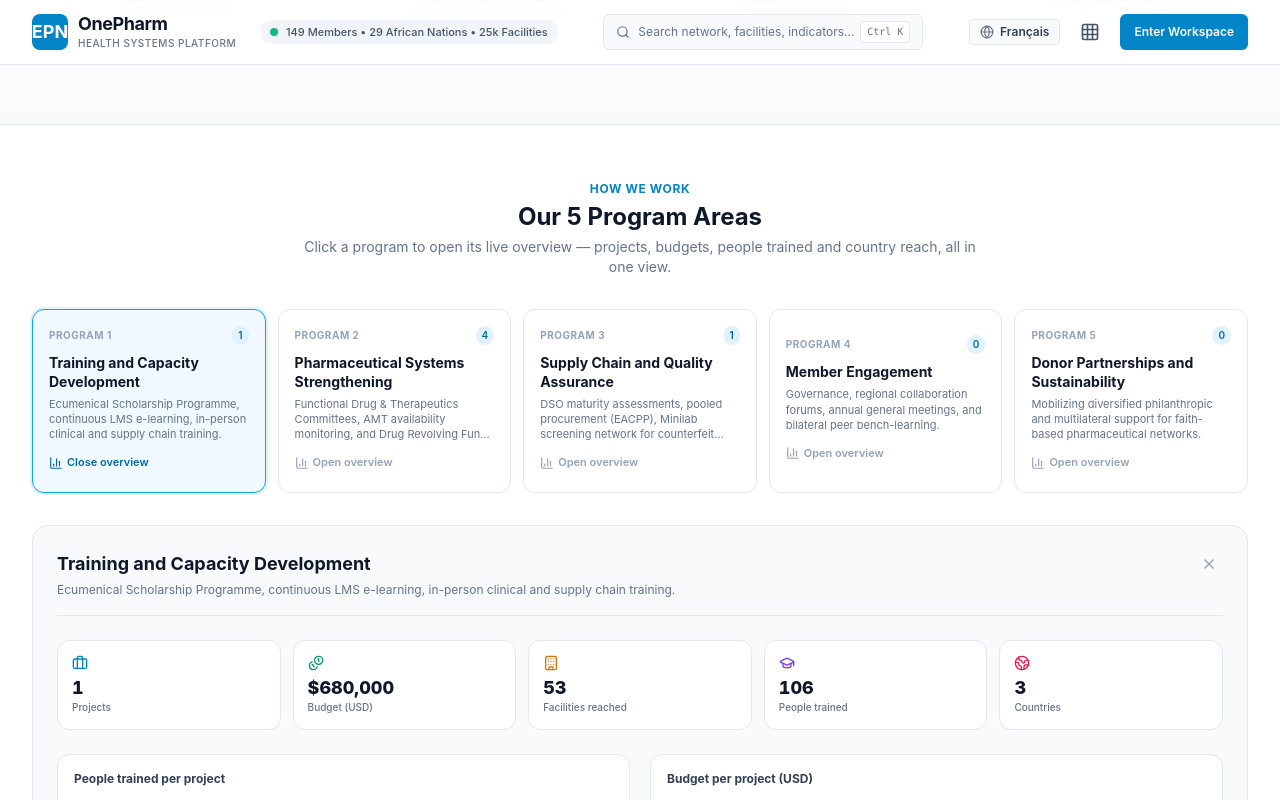
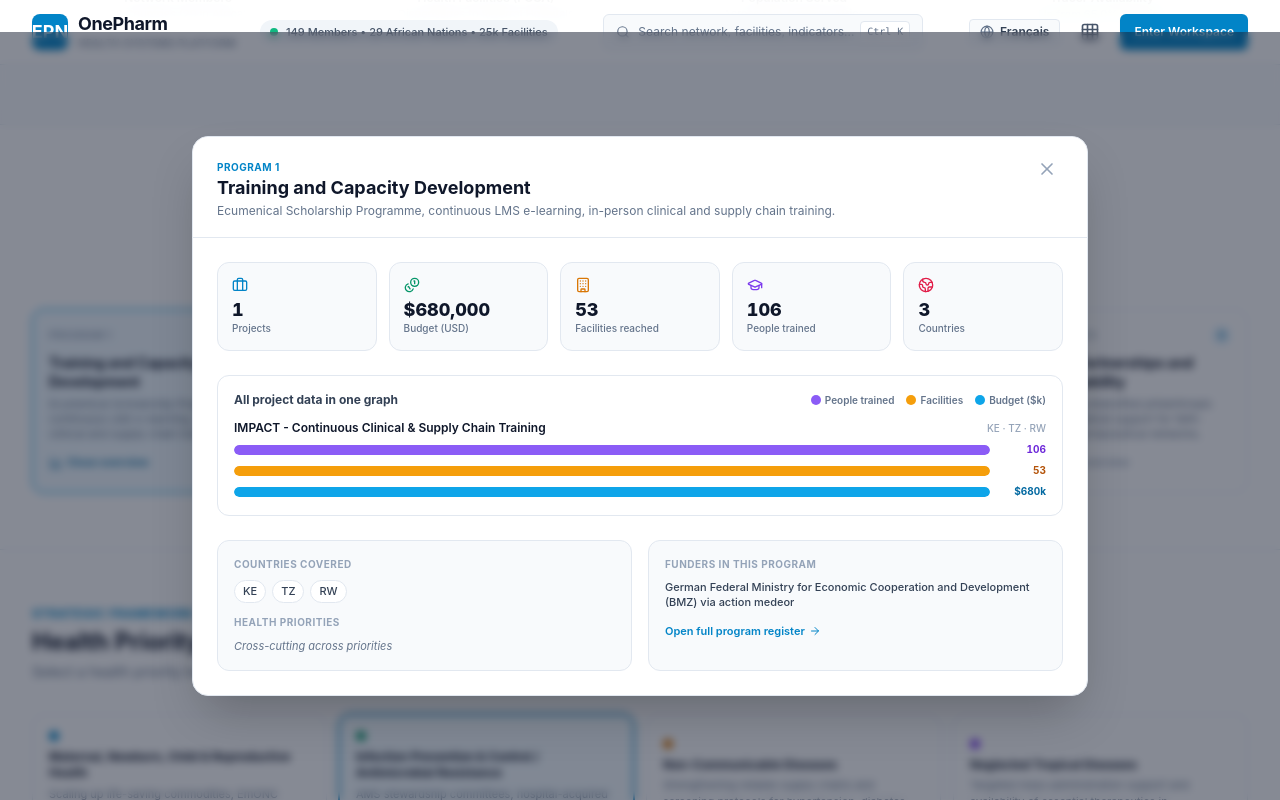
Before and after one commit to Kairos2025/epn-onepharm, a Next.js app in the folder apps/web/: page / in a window 1280 px wide. Both pictures are taken after a click on the button 148 px from the left and 1076 px from the top of the page. Shown: the part 676-1476 px from the top of the page. Built offline with nearby package versions, Linux system fonts and the light colour scheme.

Commit message:
feat(web): program cards open a modal window with combined all-data graph
- Per project: people trained, facilities and budget bars in one chart with legend
- Countries, health priorities and funders inside the modal; backdrop click closes

```diff
--- a/apps/web/src/app/page.tsx
+++ b/apps/web/src/app/page.tsx
@@ -196,7 +196,7 @@
             })}
           </div>
 
-          {/* Expanded program overview panel with graphs */}
+          {/* Program modal window: opens on card click, shows combined graph with all data */}
           {(() => {
             const program = STRATEGIC_PROGRAMMES_2021_2025.find(p => p.code === openProgram);
             if (!program) return null;
@@ -208,10 +208,10 @@
               countries: new Set(projects.flatMap(p => p.countries))
             };
             const maxTrained = Math.max(...projects.map(p => p.healthWorkersTrained), 1);
+            const maxFacilities = Math.max(...projects.map(p => p.facilitiesCount), 1);
             const maxBudget = Math.max(...projects.map(p => p.budget), 1);
-            const priorityName = (code?: string) =>
-              code ? HEALTH_PRIORITIES.find(h => h.code === code)?.name : null;
             const funders = Array.from(new Set(projects.map(p => p.funder)));
+            const priorities = Array.from(new Set(projects.map(p => PROJECT_PRIORITY_MAP[p.code]).filter(Boolean))) as string[];
 
             const kpiTiles = [
               { label: locale === 'en' ? 'Projects' : 'Projets', value: String(projects.length), icon: Briefcase, color: 'text-sky-600' },
@@ -222,28 +222,39 @@
             ];
 
             return (
-              <div className="rounded-2xl border border-slate-200 bg-slate-50 p-5 sm:p-6 space-y-6">
-                {/* Panel header */}
-                <div className="flex items-start justify-between gap-4 pb-4 border-b border-slate-200">
+              <div
+                className="fixed inset-0 z-50 bg-slate-900/50 backdrop-blur-sm flex items-center justify-center p-4"
+                onClick={() => setOpenProgram(null)}
+              >
+                <div
+                  className="w-full max-w-4xl bg-white rounded-2xl shadow-2xl border border-slate-200 max-h-[88vh] overflow-y-auto"
+                  onClick={e => e.stopPropagation()}
+                >
+                  {/* Modal header */}
+                  <div className="sticky top-0 bg-white/95 backdrop-blur border-b border-slate-200 px-6 py-4 flex items-start justify-between gap-4 z-10">
                     <div>
-                    <h3 className="text-lg font-bold text-slate-900">{program.name}</h3>
+                      <span className="text-[10px] font-bold uppercase tracking-wider text-sky-600">
+                        {locale === 'en' ? `Program ${program.sortOrder}` : `Programme ${program.sortOrder}`}
+                      </span>
+                      <h3 className="text-lg font-bold text-slate-900 leading-tight">{program.name}</h3>
                       <p className="text-xs text-slate-500 mt-0.5 max-w-2xl leading-relaxed">{program.description}</p>
                     </div>
                     <button
                       onClick={() => setOpenProgram(null)}
-                    className="p-1.5 rounded-md text-slate-400 hover:text-slate-600 hover:bg-white shrink-0"
+                      className="p-1.5 rounded-md text-slate-400 hover:text-slate-600 hover:bg-slate-100 shrink-0"
                       aria-label="Close program overview"
                     >
-                    <X className="w-4 h-4" />
+                      <X className="w-5 h-5" />
                     </button>
                   </div>
 
+                  <div className="p-6 space-y-6">
                     {/* KPI tiles */}
                     <div className="grid grid-cols-2 sm:grid-cols-3 lg:grid-cols-5 gap-3">
                       {kpiTiles.map(tile => {
                         const Icon = tile.icon;
                         return (
-                      <div key={tile.label} className="bg-white rounded-xl border border-slate-200 p-3.5">
+                          <div key={tile.label} className="bg-slate-50 rounded-xl border border-slate-200 p-3.5">
                             <Icon className={`w-4 h-4 ${tile.color}`} />
                             <p className="mt-1.5 text-lg font-extrabold text-slate-900 tabular-nums leading-tight">{tile.value}</p>
                             <p className="text-[10px] text-slate-500 font-medium">{tile.label}</p>
@@ -252,71 +263,71 @@
                       })}
                     </div>
 
-                {/* Graphs: people trained + budget per project */}
-                <div className="grid gap-5 lg:grid-cols-2">
-                  <div className="bg-white rounded-xl border border-slate-200 p-4">
-                    <p className="text-xs font-bold text-slate-700 mb-3">
-                      {locale === 'en' ? 'People trained per project' : 'Personnes formées par projet'}
+                    {/* Combined graph: all project metrics in one view */}
+                    <div className="rounded-xl border border-slate-200 p-4">
+                      <div className="flex items-center justify-between mb-3 flex-wrap gap-2">
+                        <p className="text-xs font-bold text-slate-700">
+                          {locale === 'en' ? 'All project data in one graph' : 'Toutes les données des projets en un graphique'}
                         </p>
-                    <div className="space-y-2.5">
+                        {/* Legend */}
+                        <div className="flex items-center gap-3 text-[10px] font-semibold text-slate-500">
+                          <span className="inline-flex items-center gap-1"><span className="w-2.5 h-2.5 rounded-full bg-violet-500" />{locale === 'en' ? 'People trained' : 'Formées'}</span>
+                          <span className="inline-flex items-center gap-1"><span className="w-2.5 h-2.5 rounded-full bg-amber-500" />{locale === 'en' ? 'Facilities' : 'Établissements'}</span>
+                          <span className="inline-flex items-center gap-1"><span className="w-2.5 h-2.5 rounded-full bg-sky-500" />Budget ($k)</span>
+                        </div>
+                      </div>
+
+                      <div className="space-y-4">
                         {projects.map(p => (
-                        <div key={p.code} className="flex items-center gap-2.5">
-                          <span className="w-28 shrink-0 text-[11px] font-medium text-slate-600 truncate" title={p.name}>
-                            {p.name.split('(')[0]}
+                          <div key={p.code} className="pb-3 border-b border-slate-100 last:border-0 last:pb-0">
+                            <div className="flex items-center justify-between gap-2 mb-1.5">
+                              <span className="text-xs font-semibold text-slate-900 truncate" title={p.name}>
+                                {p.name.split('(')[0].trim()}
                               </span>
-                          <div className="flex-1 h-3.5 rounded-full bg-slate-100 overflow-hidden">
-                            <div
-                              className="h-full rounded-full bg-violet-500"
-                              style={{ width: `${(p.healthWorkersTrained / maxTrained) * 100}%` }}
-                            />
+                              <span className="text-[10px] font-medium text-slate-400 shrink-0">{p.countries.join(' · ')}</span>
                             </div>
-                          <span className="w-10 text-right text-[11px] font-bold text-slate-900 tabular-nums">
-                            {p.healthWorkersTrained}
-                          </span>
+                            <div className="space-y-1.5">
+                              {/* People trained */}
+                              <div className="flex items-center gap-2">
+                                <div className="flex-1 h-2.5 rounded-full bg-slate-100 overflow-hidden">
+                                  <div className="h-full rounded-full bg-violet-500" style={{ width: `${(p.healthWorkersTrained / maxTrained) * 100}%` }} />
+                                </div>
+                                <span className="w-12 text-right text-[10px] font-bold text-violet-700 tabular-nums">{p.healthWorkersTrained}</span>
+                              </div>
+                              {/* Facilities */}
+                              <div className="flex items-center gap-2">
+                                <div className="flex-1 h-2.5 rounded-full bg-slate-100 overflow-hidden">
+                                  <div className="h-full rounded-full bg-amber-500" style={{ width: `${(p.facilitiesCount / maxFacilities) * 100}%` }} />
+                                </div>
+                                <span className="w-12 text-right text-[10px] font-bold text-amber-700 tabular-nums">{p.facilitiesCount}</span>
+                              </div>
+                              {/* Budget */}
+                              <div className="flex items-center gap-2">
+                                <div className="flex-1 h-2.5 rounded-full bg-slate-100 overflow-hidden">
+                                  <div className="h-full rounded-full bg-sky-500" style={{ width: `${(p.budget / maxBudget) * 100}%` }} />
+                                </div>
+                                <span className="w-12 text-right text-[10px] font-bold text-sky-700 tabular-nums">${Math.round(p.budget / 1000)}k</span>
+                              </div>
+                            </div>
                           </div>
                         ))}
                         {projects.length === 0 && (
                           <p className="text-xs text-slate-400 italic">
-                          {locale === 'en' ? 'No projects registered yet.' : 'Aucun projet enregistré.'}
+                            {locale === 'en' ? 'No projects registered in this program yet.' : 'Aucun projet enregistré dans ce programme.'}
                           </p>
                         )}
                       </div>
                     </div>
 
-                  <div className="bg-white rounded-xl border border-slate-200 p-4">
-                    <p className="text-xs font-bold text-slate-700 mb-3">
-                      {locale === 'en' ? 'Budget per project (USD)' : 'Budget par projet (USD)'}
-                    </p>
-                    <div className="space-y-2.5">
-                      {projects.map(p => (
-                        <div key={p.code} className="flex items-center gap-2.5">
-                          <span className="w-28 shrink-0 text-[11px] font-medium text-slate-600 truncate" title={p.name}>
-                            {p.name.split('(')[0]}
-                          </span>
-                          <div className="flex-1 h-3.5 rounded-full bg-slate-100 overflow-hidden">
-                            <div
-                              className="h-full rounded-full bg-sky-500"
-                              style={{ width: `${(p.budget / maxBudget) * 100}%` }}
-                            />
-                          </div>
-                          <span className="w-16 text-right text-[11px] font-bold text-slate-900 tabular-nums">
-                            ${Math.round(p.budget / 1000)}k
-                          </span>
-                        </div>
-                      ))}
-                    </div>
-                  </div>
-                </div>
-
-                {/* Countries, funders, priority areas and register link */}
+                    {/* Countries, priorities, funders + register link */}
                     <div className="grid gap-4 md:grid-cols-2">
-                  <div className="bg-white rounded-xl border border-slate-200 p-4">
+                      <div className="rounded-xl border border-slate-200 bg-slate-50 p-4">
                         <p className="text-[10px] font-bold uppercase tracking-wider text-slate-400 mb-2">
                           {locale === 'en' ? 'Countries covered' : 'Pays couverts'}
                         </p>
                         <div className="flex flex-wrap gap-1.5">
                           {totals.countries.size > 0 ? Array.from(totals.countries).map(c => (
-                        <span key={c} className="px-2 py-0.5 rounded-full bg-slate-100 text-[11px] font-medium text-slate-700">
+                            <span key={c} className="px-2 py-0.5 rounded-full bg-white border border-slate-200 text-[11px] font-medium text-slate-700">
                               {c}
                             </span>
                           )) : (
@@ -327,26 +338,23 @@
                           {locale === 'en' ? 'Health priorities' : 'Priorités de santé'}
                         </p>
                         <div className="flex flex-wrap gap-1.5">
-                      {(() => {
-                        const priorities = Array.from(new Set(projects.map(p => PROJECT_PRIORITY_MAP[p.code]).filter(Boolean))) as string[];
-                        return priorities.length > 0 ? priorities.map(code => {
+                          {priorities.length > 0 ? priorities.map(code => {
                             const pr = HEALTH_PRIORITIES.find(h => h.code === code);
                             return (
-                            <span key={code} className="inline-flex items-center gap-1 px-2 py-0.5 rounded-full text-[11px] font-medium" style={{ backgroundColor: `${pr?.color}18`, color: pr?.color }}>
+                              <span key={code} className="inline-flex items-center gap-1 px-2 py-0.5 rounded-full text-[11px] font-medium bg-white border border-slate-200" style={{ color: pr?.color }}>
                                 <span className="w-1.5 h-1.5 rounded-full" style={{ backgroundColor: pr?.color }} />
-                              {pr?.name ?? priorityName(code)}
+                                {pr?.name ?? code}
                               </span>
                             );
                           }) : (
                             <span className="text-[11px] text-slate-500 italic">
                               {locale === 'en' ? 'Cross-cutting across priorities' : 'Transversal'}
                             </span>
-                        );
-                      })()}
+                          )}
                         </div>
                       </div>
 
-                  <div className="bg-white rounded-xl border border-slate-200 p-4">
+                      <div className="rounded-xl border border-slate-200 bg-slate-50 p-4">
                         <p className="text-[10px] font-bold uppercase tracking-wider text-slate-400 mb-2">
                           {locale === 'en' ? 'Funders in this program' : 'Bailleurs de ce programme'}
                         </p>
@@ -362,6 +370,8 @@
                           {locale === 'en' ? 'Open full program register' : 'Registre complet des programmes'}
                           <ArrowRight className="w-3 h-3" />
                         </Link>
+                      </div>
+                    </div>
                   </div>
                 </div>
               </div>
```
Lines whose indentation alone changed are shown as unchanged.
